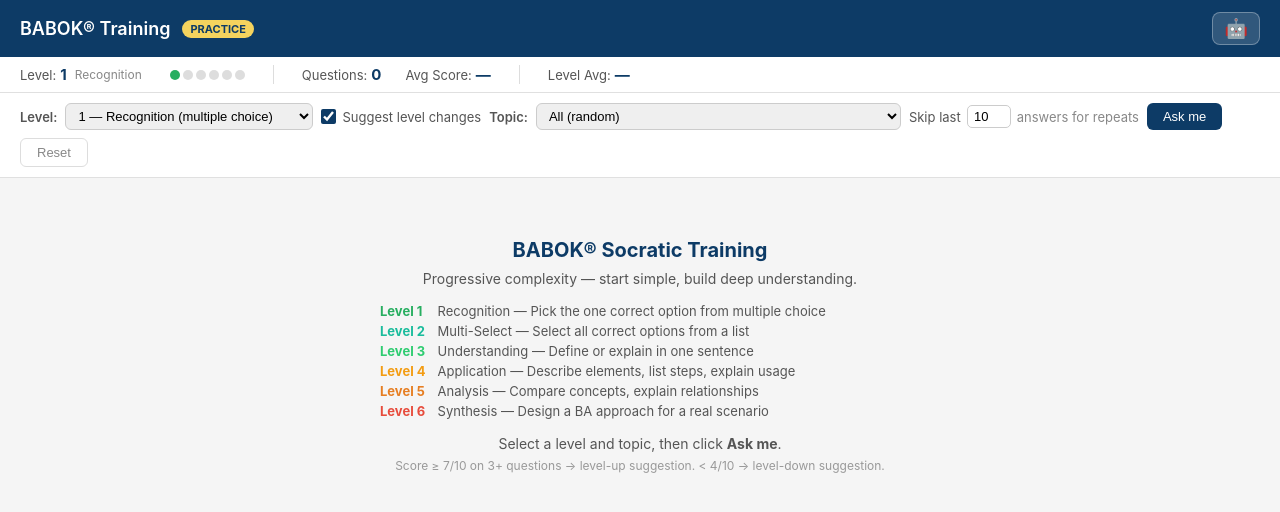
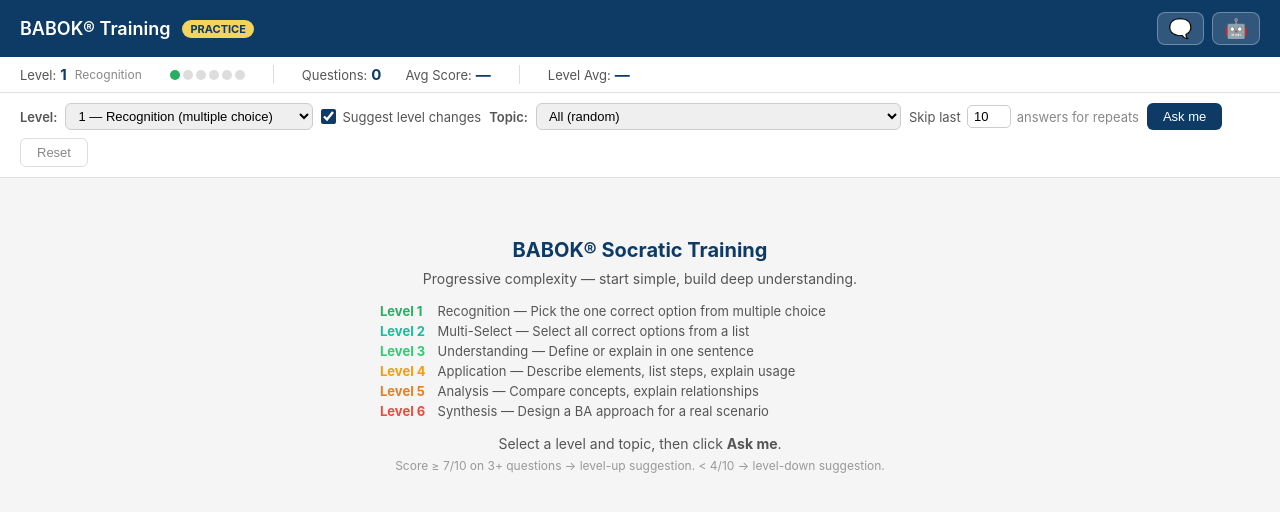
Before and after one commit to GarikGelios/socratic-trainer, a website: page trainer/train.html in a window 1280 px wide. Drawn offline with Linux system fonts and the light colour scheme.

Commit message:
feat(trainer): make training the home route

```diff
--- a/trainer/routes/chat.js
+++ b/trainer/routes/chat.js
@@ -1,4 +1,4 @@
-// Chat mode: serves the chat UI and the RAG-powered /api/chat + /api/reset endpoints.
+// Chat mode: serves /chat and the RAG-powered /api/chat + /api/reset endpoints.
 const express = require('express');
 const path = require('path');
 const { sessions, generateSessionId } = require('../lib/sessionStore');
@@ -8,7 +8,7 @@
   const router = express.Router();
   const { CONFIG, PROMPTS } = config;
 
-  router.get('/', (_req, res) => {
+  router.get('/chat', (_req, res) => {
     res.sendFile(path.join(__dirname, '..', 'chat.html'));
   });
 
--- a/trainer/routes/train.js
+++ b/trainer/routes/train.js
@@ -13,8 +13,12 @@
   const { getAspectCandidatesForType, LEVEL1_STEM_VARIANTS } = aspectRotation;
   const { selectChunkPool } = topicPools;
 
+  router.get('/', (_req, res) => {
+    res.sendFile(path.join(__dirname, '..', 'train.html'));
+  });
+
   router.get('/train', (_req, res) => {
-    res.sendFile(path.join(__dirname, '..', 'train.html'));
+    res.redirect('/');
   });
 
   router.post('/api/train/question', async (req, res) => {
--- a/trainer/train.html
+++ b/trainer/train.html
@@ -238,11 +238,13 @@
     }
 
     /* ── SETTINGS MODAL ── */
+    .header-actions { margin-left: auto; display: flex; align-items: center; gap: 8px; }
     .cfg-btn {
-      margin-left: auto; background: rgba(255,255,255,0.15);
+      background: rgba(255,255,255,0.15);
       border: 1px solid rgba(255,255,255,0.3); color: #fff;
       border-radius: 8px; padding: 6px 11px; font-size: 19px;
       cursor: pointer; line-height: 1; flex-shrink: 0; transition: background 0.15s;
+      display: inline-flex; align-items: center; justify-content: center; text-decoration: none;
     }
     .cfg-btn:hover { background: rgba(255,255,255,0.28); }
 
@@ -331,7 +333,10 @@
   <header>
     <h1>BABOK® Training</h1>
     <span class="badge">PRACTICE</span>
-    <button class="cfg-btn" onclick="openCfg()" title="AI &amp; Trainer Settings">🤖</button>
+    <div class="header-actions">
+      <a class="cfg-btn" href="/chat" title="Open chat" aria-label="Open chat">🗨️</a>
+      <button class="cfg-btn" onclick="openCfg()" title="AI &amp; Trainer Settings" aria-label="AI &amp; Trainer Settings">🤖</button>
+    </div>
   </header>
 
   <div class="stats-bar" id="stats-bar">
```
Also changed, not shown: trainer/chat.html (+1 -1 lines), trainer/server.js (+4 -4 lines), trainer/README.md.
